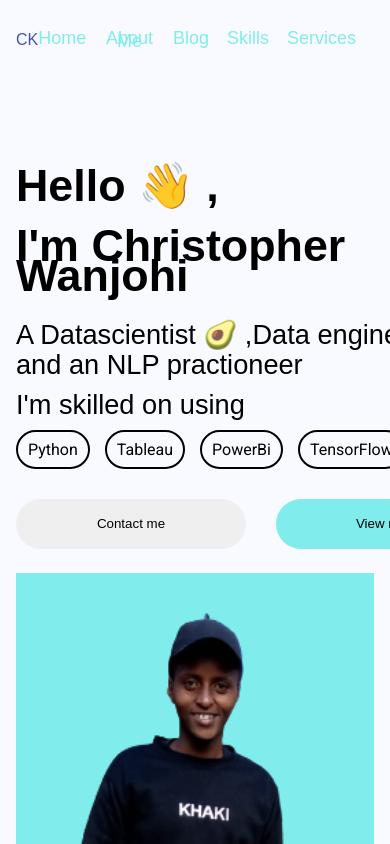
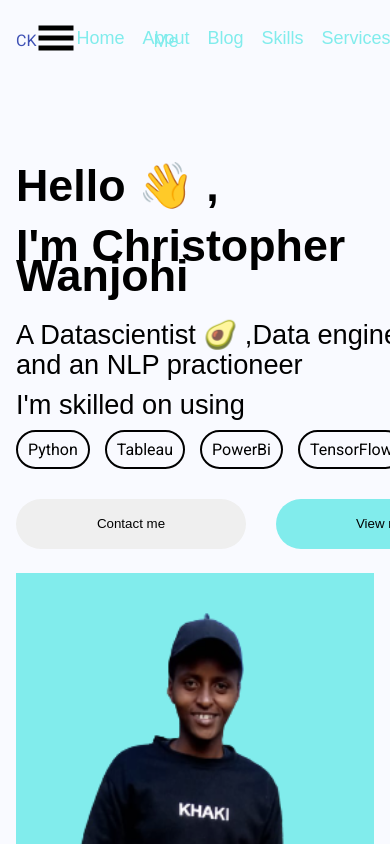
Before and after one commit to joshuandeleva/kreezy, a React (Create React App) app: page / in a window 390 px wide. Shown: the top 844 px of the page. Built offline with nearby package versions, Linux system fonts and the light colour scheme.

Commit message:
mobile nav done

```diff
--- a/src/Components/Navbar.js
+++ b/src/Components/Navbar.js
@@ -1,12 +1,13 @@
 import React, { useState, useEffect } from "react";
 import { Container, Link } from "@material-ui/core";
+import { GiHamburgerMenu } from "react-icons/gi";
 import "./Navbar.css";
 const Navbar = () => {
 	//handles the mobile nav
 	const [mobileNav, setMobileNav] = useState(true);
 	const [click, setClick] = useState(false);
 	//handle navbar scroll
-	const [scrollableNav, setscrollableNav] = useState(false);
+	const [navbar, setNavbar] = useState(false);
 	const closeMobilebtn = () => setClick(false);
 	const handleClick = () => setClick(!click);
 	//mobile menu
@@ -22,23 +23,32 @@ const Navbar = () => {
 	//on scroll fix the navbar position
 	const scrollmyWindow = () => {
 		if (window.scrollY >= 80) {
-			setscrollableNav(true);
+			setNavbar(true);
 		} else {
-			setscrollableNav(false);
+			setNavbar(false);
 		}
 	};
 	useEffect(() => {});
 	// global event
 	window.addEventListener("scroll", scrollmyWindow);
 	return (
-		<div className="Navbar__Main">
+		<div className={navbar ? "navbar active" : "navbar"}>
 			<Container>
 				<div className="Navbar__items">
 					<div className="navbar__logo">
 						<Link to="/">CK</Link>
 					</div>
+					<div className="menu__icon" onClick={handleClick}>
+						{click ? (
+							<GiHamburgerMenu style={{ fontSize: "2.5rem" }} />
+						) : (
+							<GiHamburgerMenu style={{ fontSize: "2.5rem" }} />
+						)}
+					</div>
 					<div className="nav__ItemsList">
-						<ul>
+						<ul
+							className={click ? "nav__menu active" : "nav__menu"}
+						>
 							<li>
 								<a href="/Home">Home</a>
 							</li>
```
